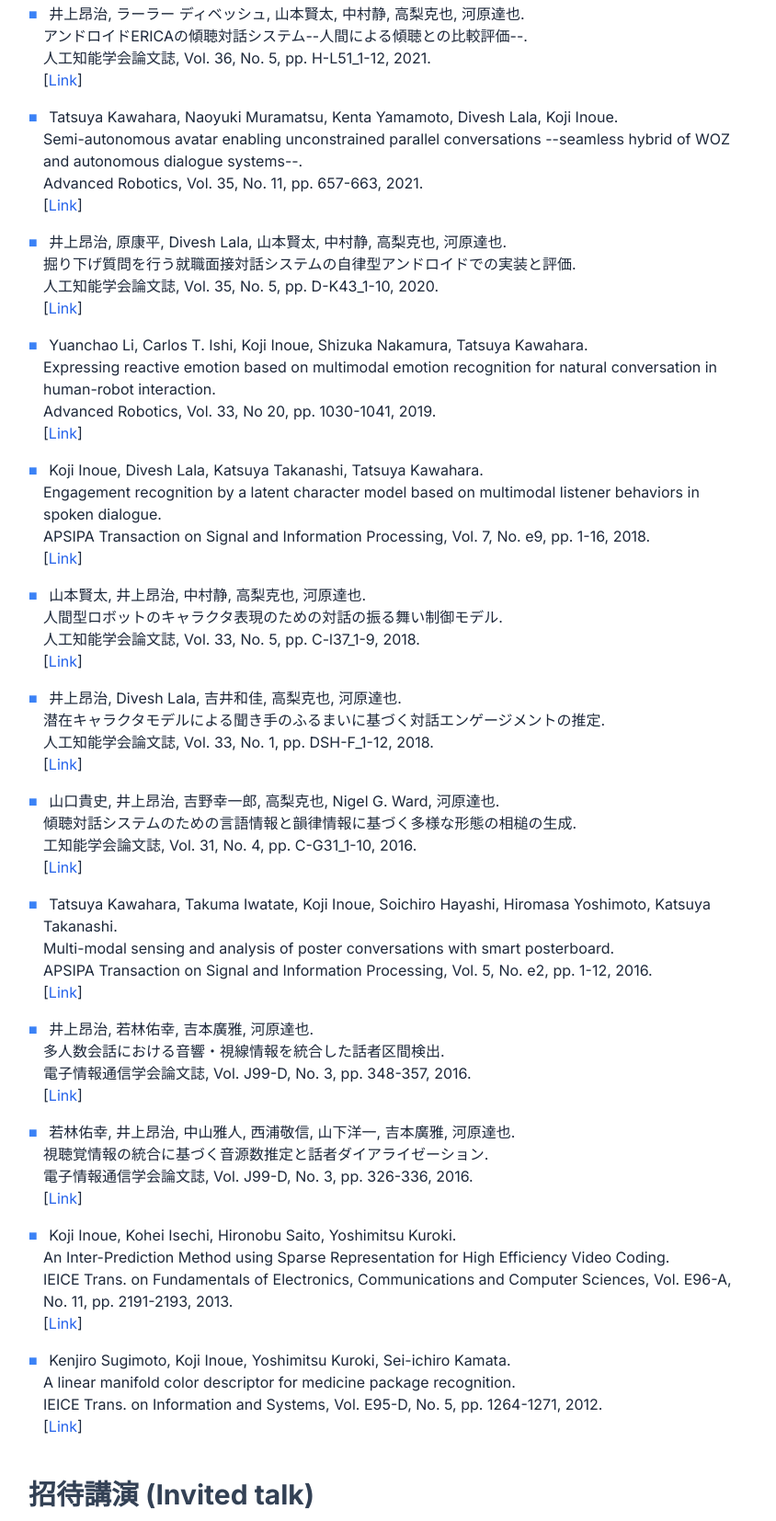
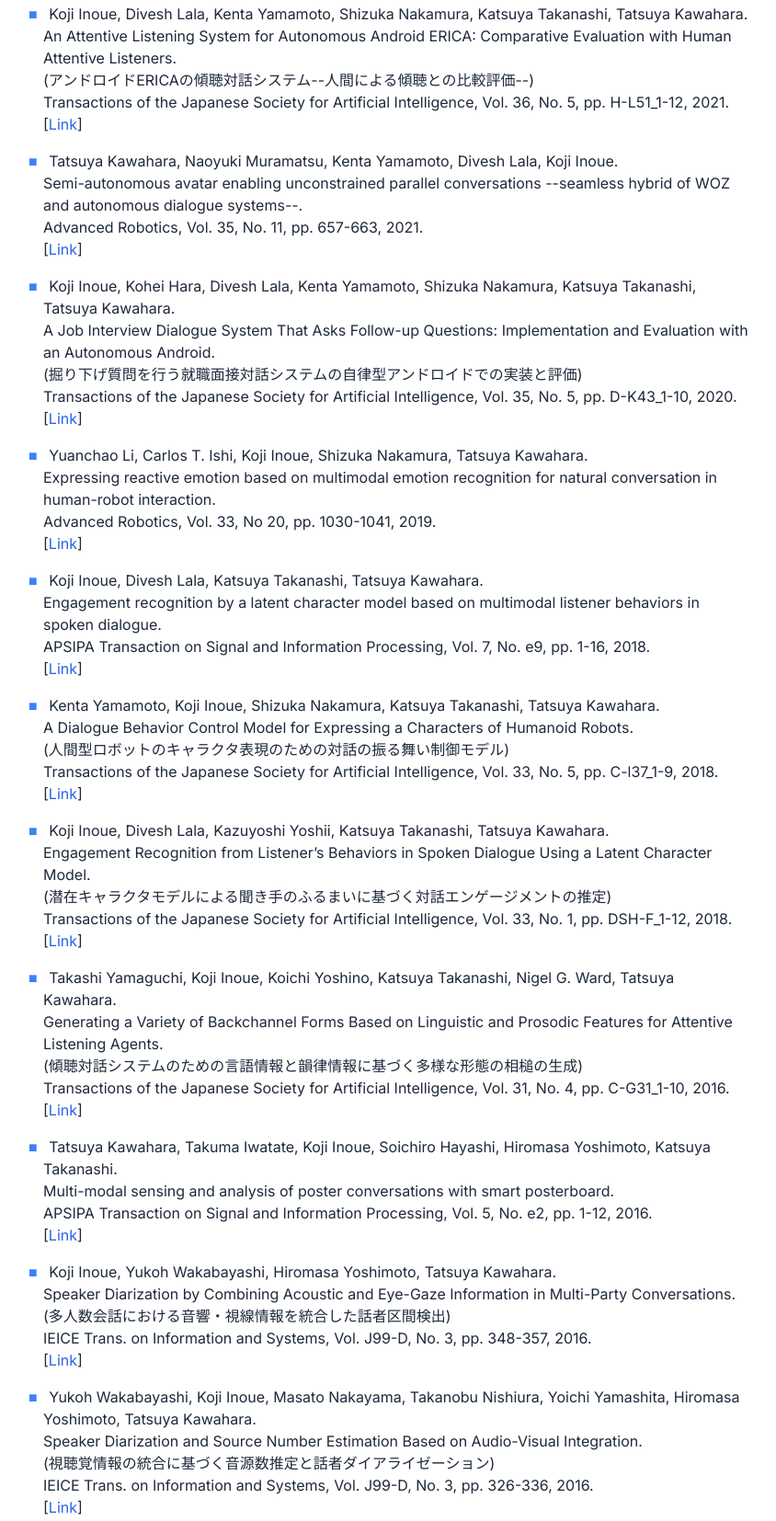
Before and after one commit to inokoj/inokoj.github.io, a plain HTML site: page publications.html in a window 1280 px wide. Shown: the part 1487-3141 px from the top of the page at 92% size, without its empty margins (217-1061 px from the left). Drawn offline with nearby package versions, Linux system fonts and the light colour scheme.

Commit message:
Update publications.html

```diff
--- a/publications.html
+++ b/publications.html
@@ -141,9 +141,10 @@
                             [<a href="https://www.frontiersin.org/articles/10.3389/frobt.2022.933261/full" target="_blank" class="text-blue-600 hover:underline">Link</a>] [<a href="https://inokoj.github.io/slg/" target="_blank" class="text-blue-600 hover:underline">Demo page</a>]
                         </li>
                          <li>
-                            井上昂治, ラーラー ディベッシュ, 山本賢太, 中村静, 高梨克也, 河原達也.<br>
-                            アンドロイドERICAの傾聴対話システム--人間による傾聴との比較評価--.<br>
-                            人工知能学会論文誌, Vol. 36, No. 5, pp. H-L51_1-12, 2021. <br>
+                            Koji Inoue, Divesh Lala, Kenta Yamamoto, Shizuka Nakamura, Katsuya Takanashi, Tatsuya Kawahara. <br>
+                            An Attentive Listening System for Autonomous Android ERICA: Comparative Evaluation with Human Attentive Listeners. <br>
+                            (アンドロイドERICAの傾聴対話システム--人間による傾聴との比較評価--) <br>
+                            Transactions of the Japanese Society for Artificial Intelligence, Vol. 36, No. 5, pp. H-L51_1-12, 2021. <br>
                             [<a href="https://www.jstage.jst.go.jp/article/tjsai/36/5/36_36-5_H-L51/_article/-char/ja" target="_blank" class="text-blue-600 hover:underline">Link</a>]
                         </li>
                         <li>
@@ -153,9 +154,10 @@
                             [<a href="https://www.tandfonline.com/doi/full/10.1080/01691864.2021.1928549?scroll=top&needAccess=true" target="_blank" class="text-blue-600 hover:underline">Link</a>]
                         </li>
                          <li>
-                            井上昂治, 原康平, Divesh Lala, 山本賢太, 中村静, 高梨克也, 河原達也.<br>
-                            掘り下げ質問を行う就職面接対話システムの自律型アンドロイドでの実装と評価.<br>
-                            人工知能学会論文誌, Vol. 35, No. 5, pp. D-K43_1-10, 2020.<br>
+                            Koji Inoue, Kohei Hara, Divesh Lala, Kenta Yamamoto, Shizuka Nakamura, Katsuya Takanashi, Tatsuya Kawahara.<br>
+                            A Job Interview Dialogue System That Asks Follow-up Questions: Implementation and Evaluation with an Autonomous Android. <br>
+                            (掘り下げ質問を行う就職面接対話システムの自律型アンドロイドでの実装と評価)<br>
+                            Transactions of the Japanese Society for Artificial Intelligence, Vol. 35, No. 5, pp. D-K43_1-10, 2020.<br>
                             [<a href="https://www.jstage.jst.go.jp/article/tjsai/35/5/35_35-5_D-K43/_article/-char/ja" target="_blank" class="text-blue-600 hover:underline">Link</a>]
                         </li>
                          <li>
@@ -171,21 +173,24 @@
                             [<a href="https://www.cambridge.org/core/journals/apsipa-transactions-on-signal-and-information-processing/article/engagement-recognition-by-a-latent-character-model-based-on-multimodal-listener-behaviors-in-spoken-dialogue/E520CBA5B07362373D362F8CAD3E4696" target="_blank" class="text-blue-600 hover:underline">Link</a>]
                         </li>
                         <li>
-                            山本賢太, 井上昂治, 中村静, 高梨克也, 河原達也.<br>
-                            人間型ロボットのキャラクタ表現のための対話の振る舞い制御モデル.<br>
-                            人工知能学会論文誌, Vol. 33, No. 5, pp. C-l37_1-9, 2018. <br>
+                            Kenta Yamamoto, Koji Inoue, Shizuka Nakamura, Katsuya Takanashi, Tatsuya Kawahara.<br>
+                            A Dialogue Behavior Control Model for Expressing a Characters of Humanoid Robots.<br>
+                            (人間型ロボットのキャラクタ表現のための対話の振る舞い制御モデル)<br>
+                            Transactions of the Japanese Society for Artificial Intelligence, Vol. 33, No. 5, pp. C-l37_1-9, 2018. <br>
                             [<a href="https://doi.org/10.1527/tjsai.C-I37" target="_blank" class="text-blue-600 hover:underline">Link</a>]
                         </li>
                         <li>
-                            井上昂治, Divesh Lala, 吉井和佳, 高梨克也, 河原達也.<br>
-                            潜在キャラクタモデルによる聞き手のふるまいに基づく対話エンゲージメントの推定.<br>
-                            人工知能学会論文誌, Vol. 33, No. 1, pp. DSH-F_1-12, 2018.<br>
+                            Koji Inoue, Divesh Lala, Kazuyoshi Yoshii, Katsuya Takanashi, Tatsuya Kawahara.<br>
+                            Engagement Recognition from Listener’s Behaviors in Spoken Dialogue Using a Latent Character Model.<br>
+                            (潜在キャラクタモデルによる聞き手のふるまいに基づく対話エンゲージメントの推定)<br>
+                            Transactions of the Japanese Society for Artificial Intelligence, Vol. 33, No. 1, pp. DSH-F_1-12, 2018.<br>
                             [<a href="https://doi.org/10.1527/tjsai.DSH-F" target="_blank" class="text-blue-600 hover:underline">Link</a>]
                         </li>
                         <li>
-                            山口貴史, 井上昂治, 吉野幸一郎, 高梨克也, Nigel G. Ward, 河原達也.<br>
-                            傾聴対話システムのための言語情報と韻律情報に基づく多様な形態の相槌の生成.<br>
-                            工知能学会論文誌, Vol. 31, No. 4, pp. C-G31_1-10, 2016.<br>
+                            Takashi Yamaguchi, Koji Inoue, Koichi Yoshino, Katsuya Takanashi, Nigel G. Ward, Tatsuya Kawahara.<br>
+                            Generating a Variety of Backchannel Forms Based on Linguistic and Prosodic Features for Attentive Listening Agents.<br>
+                            (傾聴対話システムのための言語情報と韻律情報に基づく多様な形態の相槌の生成)<br>
+                            Transactions of the Japanese Society for Artificial Intelligence, Vol. 31, No. 4, pp. C-G31_1-10, 2016.<br>
                             [<a href="https://www.jstage.jst.go.jp/article/tjsai/31/4/31_C-G31/_article/-char/ja/" target="_blank" class="text-blue-600 hover:underline">Link</a>]
                         </li>
                         <li>
@@ -195,15 +200,17 @@
                             [<a href="http://journals.cambridge.org/action/displayAbstract?fromPage=online&aid=10207240&fileId=S2048770316000020" target="_blank" class="text-blue-600 hover:underline">Link</a>]
                         </li>
                          <li>
-                            井上昂治, 若林佑幸, 吉本廣雅, 河原達也.<br>
-                            多人数会話における音響・視線情報を統合した話者区間検出.<br>
-                            電子情報通信学会論文誌, Vol. J99-D, No. 3, pp. 348-357, 2016.<br>
+                            Koji Inoue, Yukoh Wakabayashi, Hiromasa Yoshimoto, Tatsuya Kawahara.<br>
+                            Speaker Diarization by Combining Acoustic and Eye-Gaze Information in Multi-Party Conversations.<br>
+                            (多人数会話における音響・視線情報を統合した話者区間検出)<br>
+                            IEICE Trans. on Information and Systems, Vol. J99-D, No. 3, pp. 348-357, 2016.<br>
                             [<a href="http://search.ieice.org/bin/summary.php?id=j99-d_3_348&category=D&year=2016&lang=J&abst=" target="_blank" class="text-blue-600 hover:underline">Link</a>]
                         </li>
                         <li>
-                            若林佑幸, 井上昂治, 中山雅人, 西浦敬信, 山下洋一, 吉本廣雅, 河原達也.<br>
-                            視聴覚情報の統合に基づく音源数推定と話者ダイアライゼーション.<br>
-                            電子情報通信学会論文誌, Vol. J99-D, No. 3, pp. 326-336, 2016.<br>
+                            Yukoh Wakabayashi, Koji Inoue, Masato Nakayama, Takanobu Nishiura, Yoichi Yamashita, Hiromasa Yoshimoto, Tatsuya Kawahara.<br>
+                            Speaker Diarization and Source Number Estimation Based on Audio-Visual Integration.<br>
+                            (視聴覚情報の統合に基づく音源数推定と話者ダイアライゼーション)<br>
+                            IEICE Trans. on Information and Systems, Vol. J99-D, No. 3, pp. 326-336, 2016.<br>
                             [<a href="http://search.ieice.org/bin/summary.php?id=j99-d_3_326&category=D&lang=J&year=2016&abst=" target="_blank" class="text-blue-600 hover:underline">Link</a>]
                         </li>
                         <li>
```
